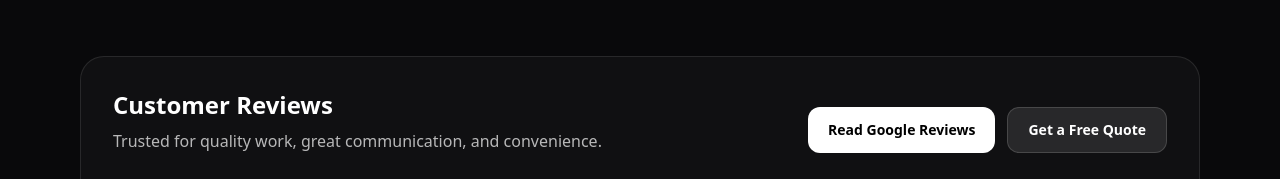
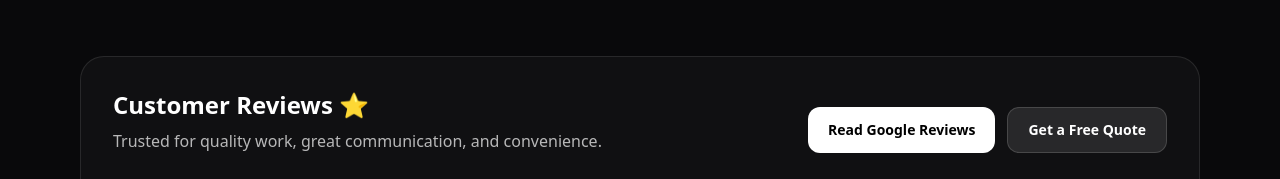
Before and after one commit to colbyrita3-sudo/allstars-mobile-detailing, a React (Vite) app: page / in a window 1280 px wide. Shown: the part 1156-1335 px from the top of the page. Built offline with nearby package versions, Linux system fonts and the light colour scheme.

Commit message:
Test deploy: update reviews heading

```diff
--- a/src/pages/Home.tsx
+++ b/src/pages/Home.tsx
@@ -211,7 +211,7 @@ export default function Home() {
           <div className="rounded-3xl border border-white/10 bg-white/[0.03] p-8">
             <div className="flex flex-col gap-3 md:flex-row md:items-end md:justify-between">
               <div>
-                <h2 className="text-2xl font-bold">Customer Reviews</h2>
+                <h2 className="text-2xl font-bold">Customer Reviews ⭐</h2>
                 <p className="mt-2 max-w-2xl text-white/70">
                   Trusted for quality work, great communication, and convenience.
                 </p>
```
